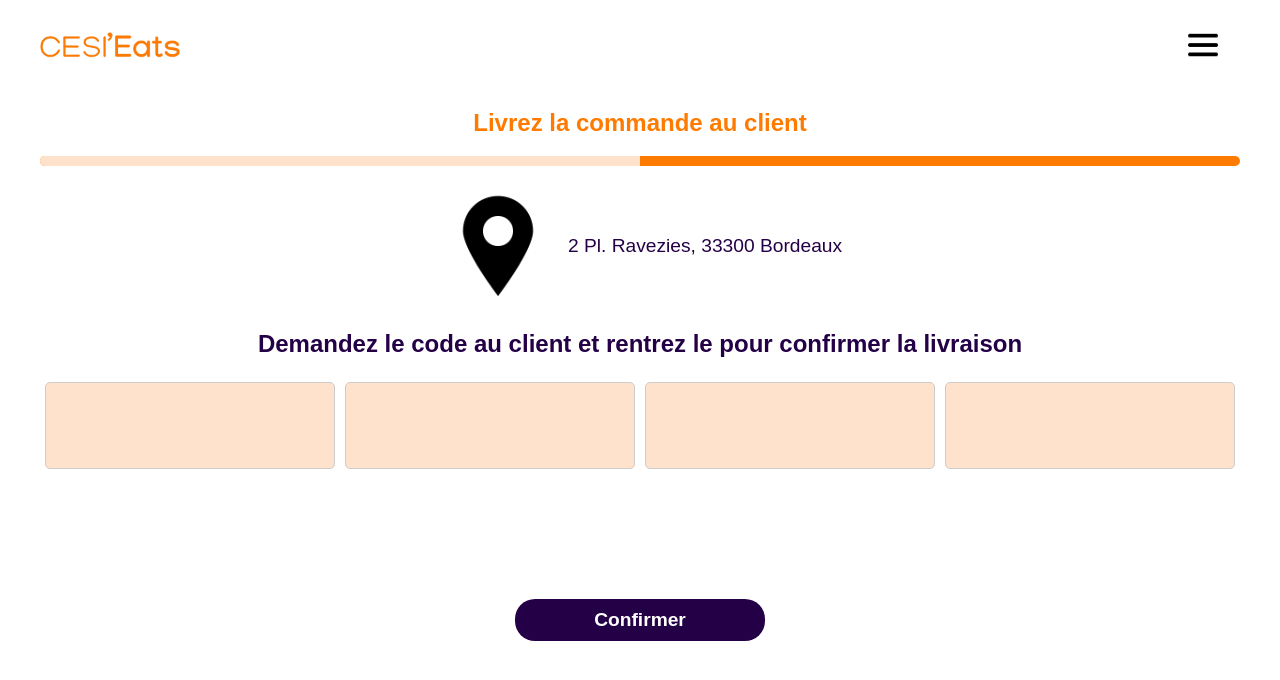
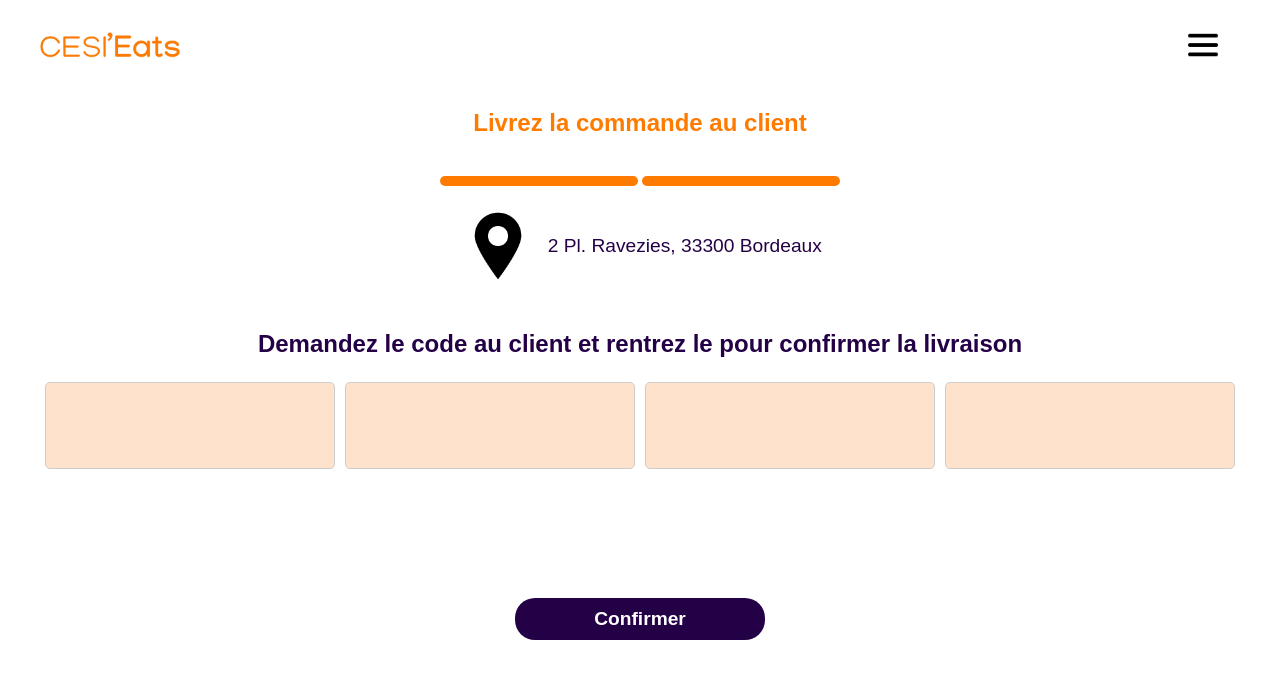
Before and after one commit to samuellllllllllll/Projet-Web-V2, a React (Vite) app in the folder frontend/: page /deliverymanOrder2 in a window 1280 px wide. Shown: the top 680 px of the page. Built offline with nearby package versions, Linux system fonts and the light colour scheme.

Commit message:
Updated progress bar

```diff
--- a/frontend/src/pages/consumer/order1.jsx
+++ b/frontend/src/pages/consumer/order1.jsx
@@ -13,8 +13,8 @@ const Order1 = () => {
                     <h2>Suivi commande</h2>
                 </div>
                 <div className="progress-bar-consommateur">
-                    <div className="step1-consommateur active-consommateur"></div>
-                    <div className="step2-consommateur"></div>
+                    <div className="progress-segment step1-consommateur"></div>
+                    <div className="progress-segment step2-consommateur"></div>
                 </div>
                 <p>Le restaurant prépare votre commande</p>
                 <img src={preparation} alt="Preparation Icon" className="preparIcon" />
--- a/frontend/src/pages/consumer/order2.jsx
+++ b/frontend/src/pages/consumer/order2.jsx
@@ -13,8 +13,8 @@ const Order2 = () => {
                     <h2>Suivi commande</h2>
                 </div>
                 <div className="progress-bar-consommateur-2">
-                    <div className="step1-comnsommateur-2 active-consommateur-2"></div>
-                    <div className="step2-consommateur-2"></div>
+                    <div className="progress-segment-2 step1-consommateur-2"></div>
+                    <div className="progress-segment-2 step2-consommateur-2"></div>
                 </div>
                 <p>Le livreur a récupéré votre commande.</p>
                 <p>Il sera bientôt là.</p>
--- a/frontend/src/pages/deliveryman/deliverymanOrder.jsx
+++ b/frontend/src/pages/deliveryman/deliverymanOrder.jsx
@@ -22,9 +22,9 @@ const DeliverymanOrder = () => {
             <MobileHeader />
             <main className="order-details">
                 <h1>Récupérez la commande au restaurant</h1>
-                <div className="progress-bar">
-                    <div className="step1 active"></div>
-                    <div className="step2"></div>
+                <div className="progress-bar-livreur">
+                    <div className="progress-segment-livreur step1-livreur"></div>
+                    <div className="progress-segment-livreur step2-livreur"></div>
                 </div>
                 <div className="order-location">
                     <img src={locationIcon} alt="Location Icon" className="locationIcon" />
--- a/frontend/src/pages/deliveryman/deliverymanOrder2.jsx
+++ b/frontend/src/pages/deliveryman/deliverymanOrder2.jsx
@@ -33,9 +33,9 @@ const DeliverymanOrder2 = () => {
             <MobileHeader />
             <main className="order-details">
                 <h1>Livrez la commande au client</h1>
-                <div className="progress-bar-2">
-                    <div className="step1 active"></div>
-                    <div className="step2"></div>
+                <div className="progress-bar-livreur-2">
+                    <div className="progress-segment-livreur-2 step1-livreur-2"></div>
+                    <div className="progress-segment-livreur-2 step2-livreur-2"></div>
                 </div>
                 <div className="order-location">
                     <img src={locationIcon} alt="Location Icon" className="locationIcon" />
--- a/frontend/src/styles/consumer/account.css
+++ b/frontend/src/styles/consumer/account.css
@@ -40,7 +40,17 @@
     align-items: flex-start;
     margin: 1rem 0;
     width: 150px;
+    height: 352px;
     font-weight: 700;
+}
+
+.account-details-right input.editing {
+    margin-bottom: 0px; /* Ajouter une marge en bas de chaque champ lorsque la classe editing est appliquée */
+    padding: 8px;
+    font-size: 1rem;
+    border: 1px solid #ccc;
+    border-radius: 5px;
+    width: 100%;
 }
 
 .account-details-right{
--- a/frontend/src/styles/consumer/order1.css
+++ b/frontend/src/styles/consumer/order1.css
@@ -25,34 +25,28 @@
 }
 
 .progress-bar-consommateur {
-  width: 80%;
-  height: 10px;
-  background-color: #FFE2CB;
-  border-radius: 10px;
+    width: 50%;
+    height: 10px; /* Reduced height */
     display: flex;
     margin: 20px 0;
+    justify-content: space-between; /* Ensure there's space between segments */
 }
 
-.progress-bar-consommateur .step1-consommateur {
-  flex: 1;
-  background-color: #FF7B00;
-  border-radius: 10px 0 0 10px;
-  transition: flex 0.3s ease-in-out;
+.progress-segment {
+    height: 100%; /* Match the height of the progress bar */
+    border-radius: 5px;
+    transition: width 0.3s ease-in-out;
 }
 
-.progress-bar-consommateur .step2-consommateur {
-  flex: 1;
-  background-color: #FFE2CB;
-  border-radius: 0 10px 10px 0;
-  transition: flex 0.3s ease-in-out;
+.step1-consommateur {
+    width: 48%; /* Adjusted width to leave space for margin */
+    background-color: #FF7B00;
+    margin-right: 4px; /* Increased margin for more separation */
 }
 
-.progress-bar-consommateur .step1-consommateur.active-consommateur {
-  flex: 1;
-}
-
-.progress-bar-consommateur .step2-consommateur.step1-consommateur.active-consommateur {
-  flex: 1;
+.step2-consommateur {
+    width: 48%; /* Adjusted width to leave space for margin */
+    background-color: #FFE2CB;
 }
 
 .preparIcon {
--- a/frontend/src/styles/consumer/order2.css
+++ b/frontend/src/styles/consumer/order2.css
@@ -25,36 +25,28 @@
 }
 
 .progress-bar-consommateur-2 {
-    width: 80%;
-    height: 10px;
-    background-color: #FFE2CB;
-    border-radius: 10px;
+    width: 50%;
+    height: 10px; /* Reduced height */
     display: flex;
     margin: 20px 0;
+    justify-content: space-between; /* Ensure there's space between segments */
 }
 
-.progress-bar-consommateur-2 .step1-consommateur-2 {
-    width: 50%; /* Première étape de la progression */
-    height: 100%;
-    background-color: #FFE2CB;
-    border-radius: 10px 0 0 10px;
-    transition: flex 0.3s ease-in-out;
+.progress-segment-2 {
+    height: 100%; /* Match the height of the progress bar */
+    border-radius: 5px;
+    transition: width 0.3s ease-in-out;
 }
 
-.progress-bar-consommateur-2 .step2-consommateur-2 {
-    width: 0%; /* Deuxième étape de la progression */
-    height: 100%;
+.step1-consommateur-2 {
+    width: 48%; /* Adjusted width to leave space for margin */
     background-color: #FF7B00;
-    border-radius: 0 10px 10px 0;
-    transition: flex 0.3s ease-in-out;
+    margin-right: 4px; /* Increased margin for more separation */
 }
 
-.progress-bar-consommateur-2 .step1-consommateur-2.active-consommateur-2 {
-    width: 50%;
-}
-
-.progress-bar-consommateur-2 .step2-2.active-consommateur-2 {
-    width: 50%;
+.step2-consommateur-2 {
+    width: 48%; /* Adjusted width to leave space for margin */
+    background-color: #FF7B00;
 }
 
 .livrIcon {
--- a/frontend/src/styles/deliveryman/deliverymanOrder.css
+++ b/frontend/src/styles/deliveryman/deliverymanOrder.css
@@ -5,24 +5,12 @@
     background-color: #fff;
 }
 
-.menu-header {
-  display: flex;
-  justify-content: space-between;
-  align-items: center;
-  padding: 10px 20px;
-  background-color: #fff;
-}
-
-.logo {
-  height: 30px;
-}
-
-.menuIcon {
-  height: 30px;
-}
-
 .order-details {
     padding: 20px;
+    display: flex;
+    flex-direction: column;
+    align-items: center; /* Centrer horizontalement */
+    justify-content: center; /* Centrer verticalement */
 }
 
 .order-details h1 {
@@ -40,7 +28,7 @@
 }
 
 .locationIcon {
-  width: 10% ;
+    width: 10%;
     margin-right: 10px;
 }
 
@@ -60,7 +48,7 @@
 }
 
 .id-number {
-  color: #FF7B00;
+    color: #ff7b00;
     font-size: 2.5em;
     font-weight: bold;
 }
@@ -72,7 +60,7 @@
 }
 
 .confirm-button {
-  background-color: #FF7B00;
+    background-color: #ff7b00;
     color: white;
     padding: 10px 20px;
     border: none;
@@ -81,30 +69,31 @@
     font-size: 1.2em;
 }
 
-.progress-bar {
-  width: 100%;
+.progress-bar-livreur {
+    width: 100%; /* Largeur maximale */
+    max-width: 400px; /* Ajuste selon tes besoins */
     height: 10px;
-  background-color: #FFE2CB;
-  border-radius: 10px;
-  margin-bottom: 20px;
+    display: flex;
+    margin: 20px 0;
+    justify-content: space-between;
 }
 
-.progress-bar .step1 {
-  width: 50%; /* Première étape de la progression */
+.progress-segment-livreur {
     height: 100%;
-  background-color: #FF7B00;
-  border-radius: 10px 0 0 10px;
+    border-radius: 5px;
     transition: width 0.3s ease-in-out;
 }
 
-.progress-bar .step2 {
-  width: 0%; /* Deuxième étape de la progression */
-  height: 100%;
-  background-color: #FF7B00;
-  border-radius: 0 10px 10px 0;
-  transition: width 0.3s ease-in-out;
+.step1-livreur,
+.step2-livreur {
+    flex: 1; /* Pour qu'ils prennent le même espace */
 }
 
-.progress-bar .active {
-  width: 50%; /* Mettre en surbrillance la première étape lorsque active */
+.step1-livreur {
+    background-color: #ff7b00;
+    margin-right: 4px;
 }
+
+.step2-livreur {
+    background-color: #ffe2cb;
+}
--- a/frontend/src/styles/deliveryman/deliverymanOrder2.css
+++ b/frontend/src/styles/deliveryman/deliverymanOrder2.css
@@ -69,33 +69,36 @@
   font-size: 1.2em;
 }
 
-.progress-bar-2 {
+/* Exemple de correction CSS */
+.progress-bar-livreur-2 {
   width: 100%;
+  max-width: 400px;
   height: 10px;
-  background-color: #FF7B00;
-  border-radius: 10px;
-  margin-bottom: 20px;
+  display: flex;
+  margin: 20px 0;
+  justify-content: space-between;
 }
 
-.progress-bar-2 .step1 {
-  width: 50%; /* Première étape de la progression */
+.progress-segment-livreur-2 {
   height: 100%;
-  background-color: #FFE2CB;
-  border-radius: 10px 0 0 10px;
+  border-radius: 5px;
   transition: width 0.3s ease-in-out;
 }
 
-.progress-bar-2 .step2 {
-  width: 0%; /* Deuxième étape de la progression */
-  height: 100%;
-  background-color: #FF7B00;
-  border-radius: 0 10px 10px 0;
-  transition: width 0.3s ease-in-out;
+.step1-livreur-2,
+.step2-livreur-2 {
+    flex: 1; /* Pour qu'ils prennent le même espace */
 }
 
-.progress-bar .active {
-  width: 50%; /* Mettre en surbrillance la première étape lorsque active */
+.step1-livreur-2 {
+    background-color: #ff7b00;
+    margin-right: 4px;
 }
+
+.step2-livreur-2 {
+    background-color: #ff7b00;
+}
+
 
 .code-input {
   display: flex;
```
Lines whose indentation alone changed are shown as unchanged.
